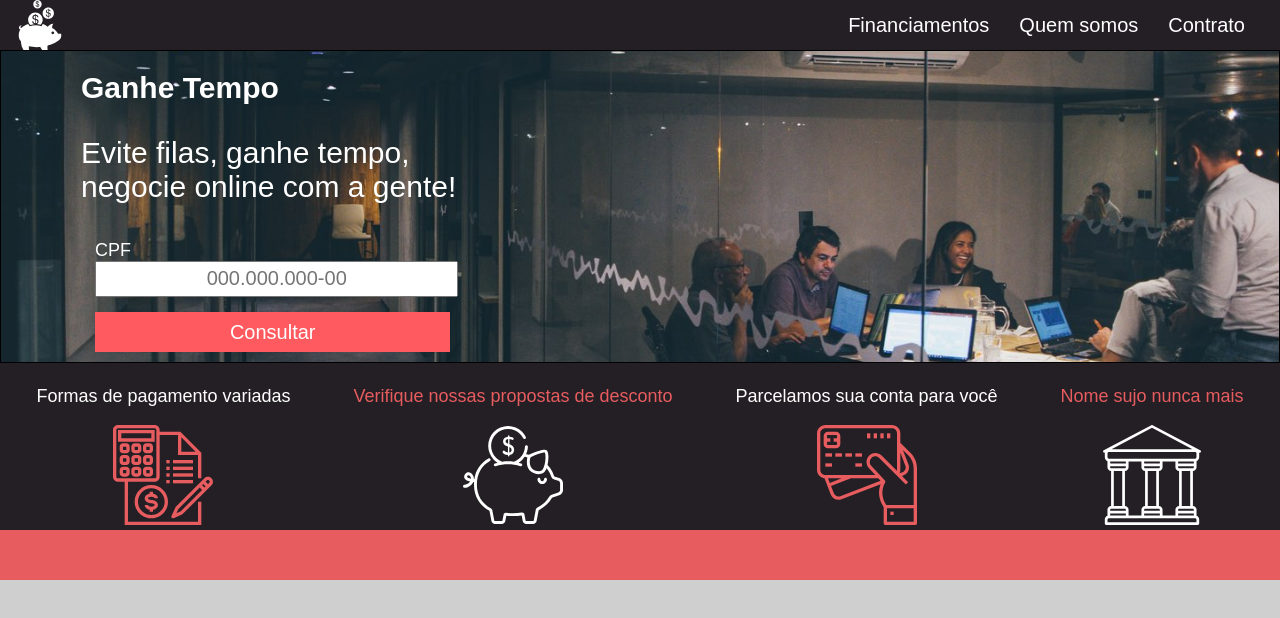
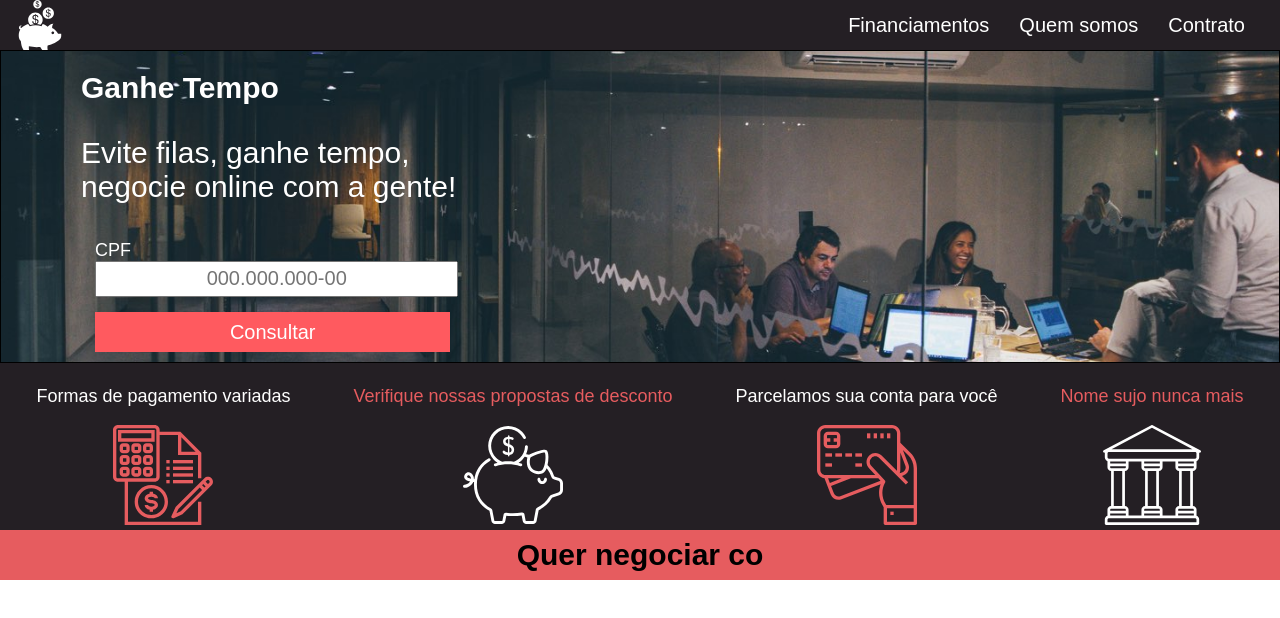
Before and after one commit to grodrigues-dev/dim-dim-front, a React (Create React App) app: page / in a window 1280 px wide. Shown: the top 618 px of the page. Built offline with nearby package versions, Linux system fonts and the light colour scheme; the HTML template or start-up script is replaced by a standard one.

Commit message:
Ajustando componentes

```diff
--- /dev/null
+++ b/src/components/banner/banner.jsx
@@ -0,0 +1,34 @@
+import React from 'react'
+
+import calc from '../../assets/icons/calc.svg'
+import cofrinho from '../../assets/icons/cofrinho.svg'
+import cartao from '../../assets/icons/forma-de-pagamento.svg'
+import banco from '../../assets/icons/museu.svg'
+
+import './index.css'
+
+function Banner() {
+    return (
+        <div className="algumaCoisa">
+            <div className="cards">
+                <p className="branco">Formas de pagamento variadas</p>
+                <img src={calc} alt="" />
+            </div>
+            <div className="cards">
+                <p>Verifique nossas propostas de desconto</p>
+                <img src={cofrinho} alt="" />
+            </div>
+            <div className="cards">
+                <p className="branco">Parcelamos sua conta para você</p>
+                <img src={cartao} alt="" />
+            </div>
+            <div className="cards">
+                <p>Nome sujo nunca mais</p>
+                <img src={banco} alt="" />
+            </div>
+        </div>
+    )
+}
+
+
+export default Banner;
--- /dev/null
+++ b/src/components/banner/index.css
@@ -0,0 +1,27 @@
+.algumaCoisa{
+    display: flex;
+    height: fit-content;
+    padding: 5px;
+    background-color: #241f24;
+    justify-content: space-around
+}
+
+.algumaCoisa img {
+    width: 100px;
+    margin: 0 auto;
+}
+
+.algumaCoisa p {
+    color: #e65c5f;
+    font-size: 18px;
+}
+
+.cards{
+ display: flex;
+ justify-content: center;
+ flex-direction: column
+}
+
+ .branco{
+    color: white !important
+}
--- /dev/null
+++ b/src/components/typingText/index.css
@@ -0,0 +1,12 @@
+.typingText{
+    display: flex;
+    align-items: center;
+    justify-content: center;
+    height: 50px;
+    background: #e65c5f;
+    margin: 0;
+    color: #000;
+    font-size: 30px;
+    text-align: center;
+    font-weight: bold;
+}
--- /dev/null
+++ b/src/components/typingText/typingText.jsx
@@ -0,0 +1,32 @@
+import React, {useState, useEffect} from 'react'
+import './index.css'
+
+function TypingText(){
+
+    const [text, setText] = useState('')
+
+    useEffect(()=>{
+        function typintText(){
+         const text = "Quer negociar com a gente?, Temos uma proposta para você!"
+         let newText = "";
+         setInterval(() => {
+             if (text == newText) {
+                 newText = ""
+             } else {
+                 newText = `${newText}${text.charAt(newText.length)}`
+                 setText(`${newText}`)
+             }
+         }, 300)
+        }
+        typintText()
+    }, [])
+
+    return(
+        <div className="typingText">
+            <p id="text">{text}</p>
+        </div>
+    )
+
+}
+
+export default TypingText
--- a/src/index.css
+++ b/src/index.css
@@ -2,7 +2,7 @@
 
 body {
     font-family: Arial;
-    background: #cfcfcf;
+
     padding: 0
 }
 
@@ -118,19 +118,6 @@ h2{
     width: 50%;
 }
 
-.typingText{
-    display: flex;
-    align-items: center;
-    justify-content: center;
-    height: 50px;
-    background: #e65c5f;
-    margin: 0;
-    color: #000;
-    font-size: 30px;
-    text-align: center;
-    font-weight: bold;
-}
-
 .queroNegociar{
     background: #e65c5f;
     height: 100px;
@@ -148,33 +135,6 @@ h2{
    font-size: 25px;
 }
 
-.algumaCoisa{
-    display: flex;
-    height: fit-content;
-    padding: 5px;
-    background-color: #241f24;
-    justify-content: space-around
-}
-
-.algumaCoisa img {
-    width: 100px;
-    margin: 0 auto;
-}
-
-.algumaCoisa p {
-    color: #e65c5f;
-    font-size: 18px;
-}
-
-.cards{
- display: flex;
- justify-content: center;
- flex-direction: column
-}
-
- .branco{
-    color: white !important
-}
 
 table th {
  border: solid 1px;
@@ -184,12 +144,14 @@ table td {
     border: solid 1px;
     width: 20%;
     text-align: center;
+    background: #cfcfcf;
    }
 
 table{
     border-collapse: collapse;
     width: 80%;
     font-size: 18px;
+
 }
 
 table button{
@@ -200,3 +162,10 @@ table button{
     font-size: 20px;
     cursor: pointer;
 }
+
+.home-main{
+    display: flex;
+    flex-direction: column;
+    align-items: center;
+
+}
--- a/src/pages/Home/index.js
+++ b/src/pages/Home/index.js
@@ -2,7 +2,7 @@ import React, {useEffect, useState} from 'react'
 import logo from '../../assets/icons/dinheiro.svg'
 import api  from '../../services/api'
 
-export default function Home(){
+export default function Home({history}){
 
     const [contracts, setContracts] = useState([]);
     const [nome,setNome] = useState('')
@@ -11,6 +11,7 @@ export default function Home(){
 
 
     useEffect(()=>{
+        if (!user) return history.push('/')
          async function loadContracts(){
             const response = await api.post('/dividas', {
                 cpf: user
@@ -28,6 +29,10 @@ export default function Home(){
 
     },[contracts])
 
+    function logout(){
+        localStorage.removeItem('user')
+        history.push('/')
+    }
 
 
     return(
@@ -37,13 +42,13 @@ export default function Home(){
                 <ul>
                     <li>Perfil</li>
                     <li>Cadastro</li>
-                    <li>Sair</li>
+                    <li><a onClick={logout}>Sair</a></li>
                 </ul>
             </header>
             {loadded &&
-            <main>
+            <main className="home-main">
+                <table>
                  <h4>Seja bem vindo {nome}</h4>
-                <table>
                     <tbody>
                     <tr>
                         <th>Contrato</th>
@@ -63,7 +68,7 @@ export default function Home(){
                     ))}
                     </tbody>
                 </table>
-                {/* <form action="">
+                <form action="">
                         <fieldset>
                             <label htmlFor="data">Data de Pagamento</label>
                             <input type="text"/>
@@ -72,7 +77,15 @@ export default function Home(){
                             <label htmlFor="data">Valor</label>
                             <input type="number"/>
                         </fieldset>
-                </form> */}
+                        <fieldset>
+                            <label htmlFor="tipo">Tipo</label>
+                            <input type="number"/>
+                        </fieldset>
+                        <fieldset>
+                            <label htmlFor="tipo">Tipo</label>
+                            <input type="number"/>
+                        </fieldset>
+                </form>
 
             </main>
             }
--- a/src/pages/Login/index.js
+++ b/src/pages/Login/index.js
@@ -1,11 +1,9 @@
 import React, {useState, useEffect} from 'react';
 
+import Banner from '../../components/banner/banner'
+import TypingText from '../../components/typingText/typingText'
 
 import logo from '../../assets/icons/dinheiro.svg'
-import calc from '../../assets/icons/calc.svg'
-import cofrinho from '../../assets/icons/cofrinho.svg'
-import cartao from '../../assets/icons/forma-de-pagamento.svg'
-import banco from '../../assets/icons/museu.svg'
 
 import api from '../../services/api'
 
@@ -24,9 +22,9 @@ export default function Login({history}){
                  newText = ""
              } else {
                  newText = `${newText}${text.charAt(newText.length)}`
-                 setText(newText)
+                 setText(`${newText}`)
              }
-         }, 100)
+         }, 300)
         }
         typintText()
     }, [])
@@ -40,10 +38,6 @@ export default function Login({history}){
         }
 
     }
-
-
-
-
 
     return (
         <>
@@ -77,27 +71,8 @@ export default function Login({history}){
                     </form>
                 </div>
             </main>
-            <div className="algumaCoisa">
-                <div className="cards">
-                    <p className="branco">Formas de pagamento variadas</p>
-                    <img src={calc} alt=""/>
-                </div>
-                <div className="cards">
-                    <p>Verifique nossas propostas de desconto</p>
-                    <img src={cofrinho} alt=""/>
-                </div>
-                <div className="cards">
-                    <p className="branco">Parcelamos sua conta para você</p>
-                    <img src={cartao} alt=""/>
-                </div>
-                <div className="cards">
-                    <p>Nome sujo nunca mais</p>
-                    <img src={banco} alt=""/>
-                </div>
-            </div>
-            <div className="typingText">
-        {/* <p id="text">{text}</p> */}
-        </div>
+            <Banner/>
+            <TypingText/>
         </div>
         </>
     )
```
